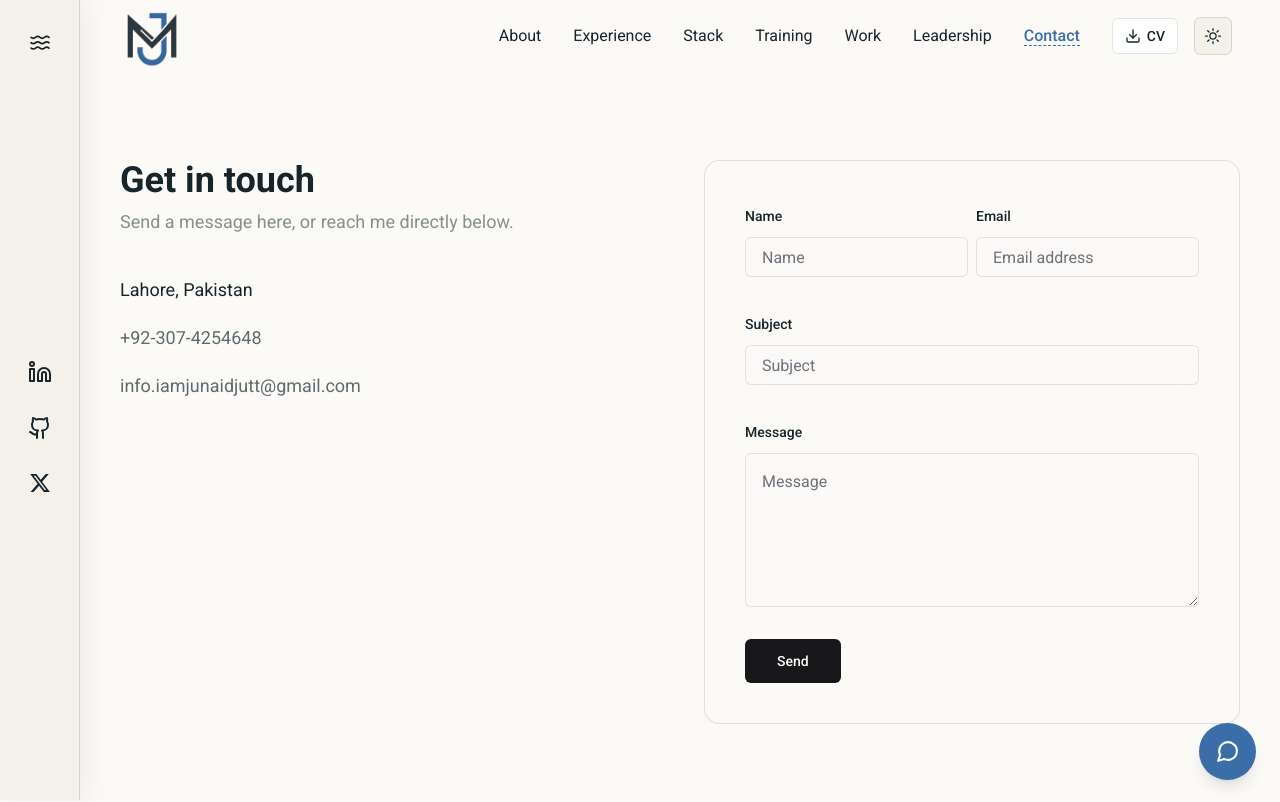
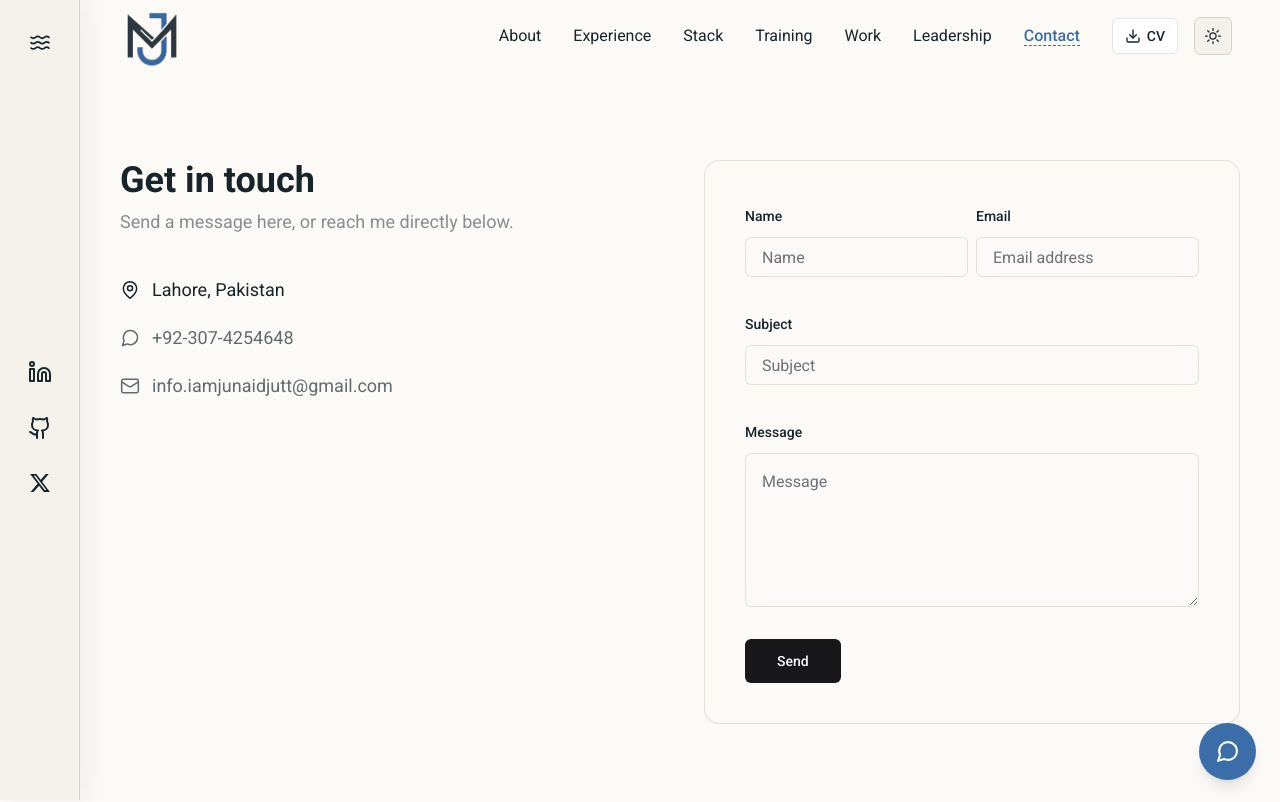
Before and after one commit to iamjunaidjutt/iamjunaidjutt-portfolio, a Next.js app: page /contact in a window 1280 px wide. Shown: the top 802 px of the page. Built offline with nearby package versions, Linux system fonts and the light colour scheme.

Commit message:
added icons and fixes contact form links

```diff
--- a/app/contact/(routes)/page.tsx
+++ b/app/contact/(routes)/page.tsx
@@ -6,6 +6,7 @@ import { useForm } from "react-hook-form";
 import * as z from "zod";
 import { zodResolver } from "@hookform/resolvers/zod";
 import { motion } from "framer-motion";
+import { MapPin, MessageCircle, Mail } from "lucide-react";
 
 import {
 	Form,
@@ -78,28 +79,50 @@ export default function ContactPage() {
 									Send a message here, or reach me directly below.
 								</p>
 							</div>
-							<div className="flex flex-col gap-5 max-md:justify-center">
-								<p>Lahore, Pakistan</p>
-								<div>
+							<div className="flex flex-col gap-5">
+								{/* Address */}
+								<div className="flex items-center gap-3">
+									<MapPin
+										size={20}
+										strokeWidth={1.8}
+										className="shrink-0"
+									/>
+
+									<p>
+										Lahore, Pakistan
+									</p>
+								</div>
+
+								{/* WhatsApp */}
 								<Link
-										href={
-											"https://api.whatsapp.com/send?phone=03074254648"
-										}
-										className="text-link block max-w-full break-words"
+									href="https://api.whatsapp.com/send?phone=923074254648"
+									target="_blank"
+									rel="noopener noreferrer"
+									className="text-link flex w-fit items-center gap-3 break-words"
 								>
+									<MessageCircle
+										size={20}
+										strokeWidth={1.8}
+										className="shrink-0"
+									/>
 									+92-307-4254648
 								</Link>
-								</div>
-								<div>
+
+								{/* Email */}
 								<Link
-										href={
-											"mailto:info.iamjunaidjutt@gmail.com"
-										}
-										className="text-link block max-w-full break-words"
+									href="mailto:info.iamjunaidjutt@gmail.com"
+									className="text-link flex w-fit items-center gap-3 break-words"
 								>
+									<Mail
+										size={20}
+										strokeWidth={1.8}
+										className="shrink-0"
+									/>
+
+									<span>
 										info.iamjunaidjutt@gmail.com
+									</span>
 								</Link>
-								</div>
 							</div>
 						</div>
 						<div className="relative min-w-0 overflow-hidden">
```
Lines whose indentation alone changed are shown as unchanged.
